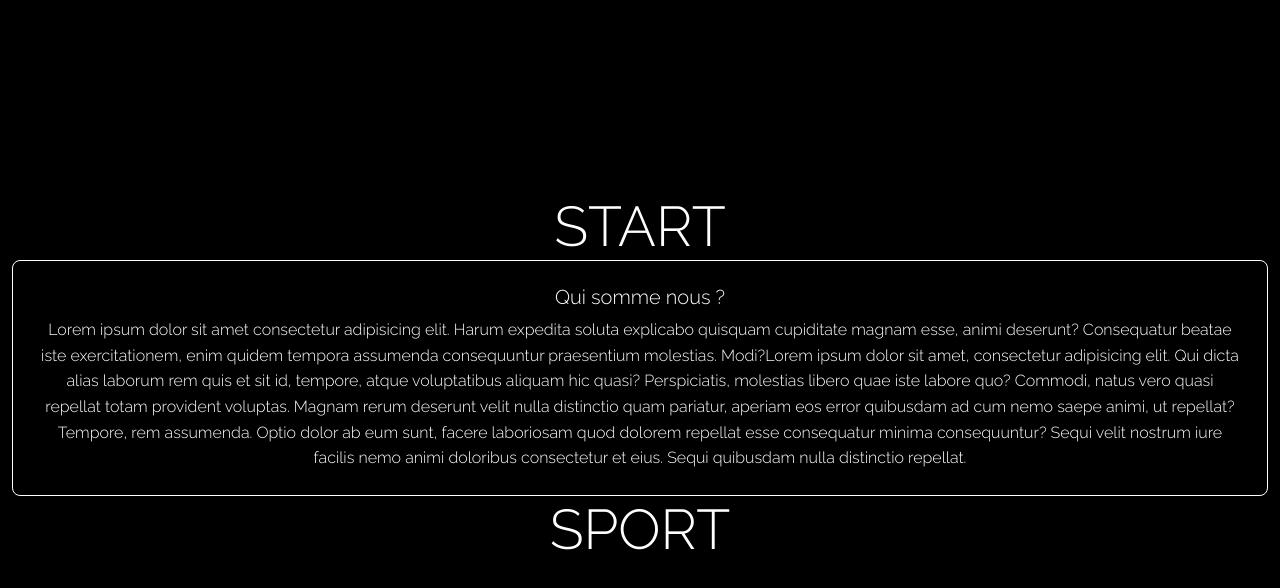
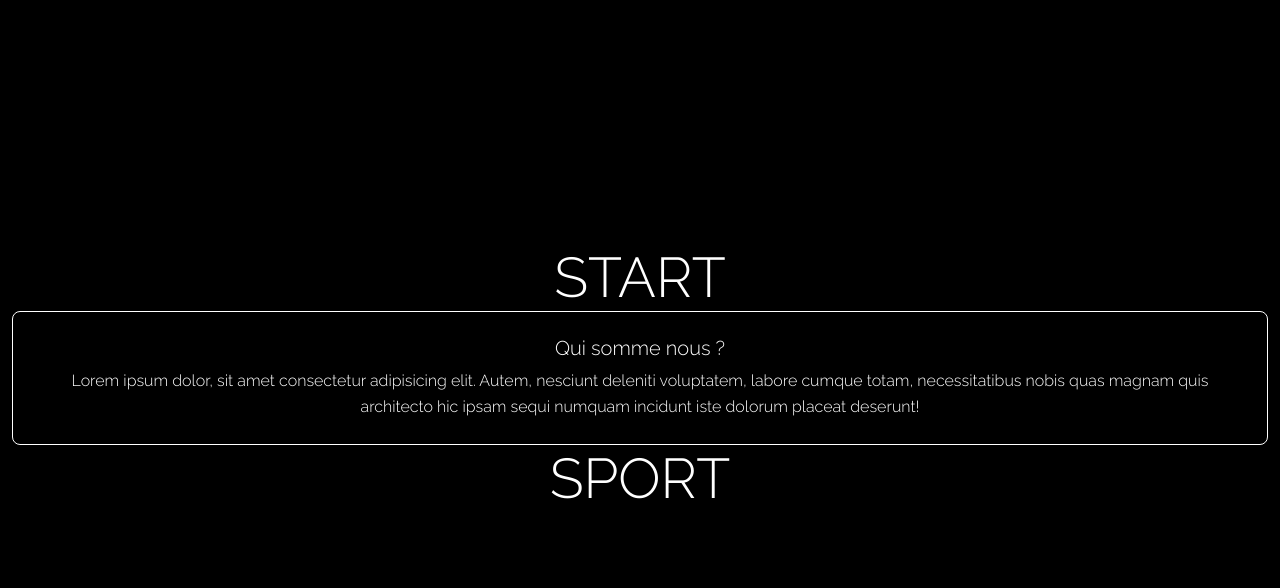
Before and after one commit to rayantProject/SAS, a website: page index.html in a window 1280 px wide. Shown: the part 822-1410 px from the top of the page. Drawn offline with nearby package versions, Linux system fonts and the light colour scheme.

Commit message:
reduction contenu du qui somme nous

```diff
--- a/index.html
+++ b/index.html
@@ -112,9 +112,7 @@
               <div class="card-body">
                 <h5 class="card-title ">Qui somme nous ?</h5>
                 <p class="card-text ">
-                  Lorem ipsum dolor sit amet consectetur adipisicing elit. Harum expedita soluta explicabo quisquam cupiditate magnam esse, animi deserunt? Consequatur beatae iste exercitationem, enim quidem tempora assumenda consequuntur praesentium molestias. Modi?Lorem ipsum dolor sit amet, consectetur adipisicing elit. Qui dicta alias laborum rem quis et sit id, tempore, atque voluptatibus aliquam hic quasi? Perspiciatis, molestias libero quae iste labore quo?
-                  Commodi, natus vero quasi repellat totam provident voluptas. Magnam rerum deserunt velit nulla distinctio quam pariatur, aperiam eos error quibusdam ad cum nemo saepe animi, ut repellat? Tempore, rem assumenda.
-                  Optio dolor ab eum sunt, facere laboriosam quod dolorem repellat esse consequatur minima consequuntur? Sequi velit nostrum iure facilis nemo animi doloribus consectetur et eius. Sequi quibusdam nulla distinctio repellat.
+                  Lorem ipsum dolor, sit amet consectetur adipisicing elit. Autem, nesciunt deleniti voluptatem, labore cumque totam, necessitatibus nobis quas magnam quis architecto hic ipsam sequi numquam incidunt iste dolorum placeat deserunt!
                 </p>
 
 
```
